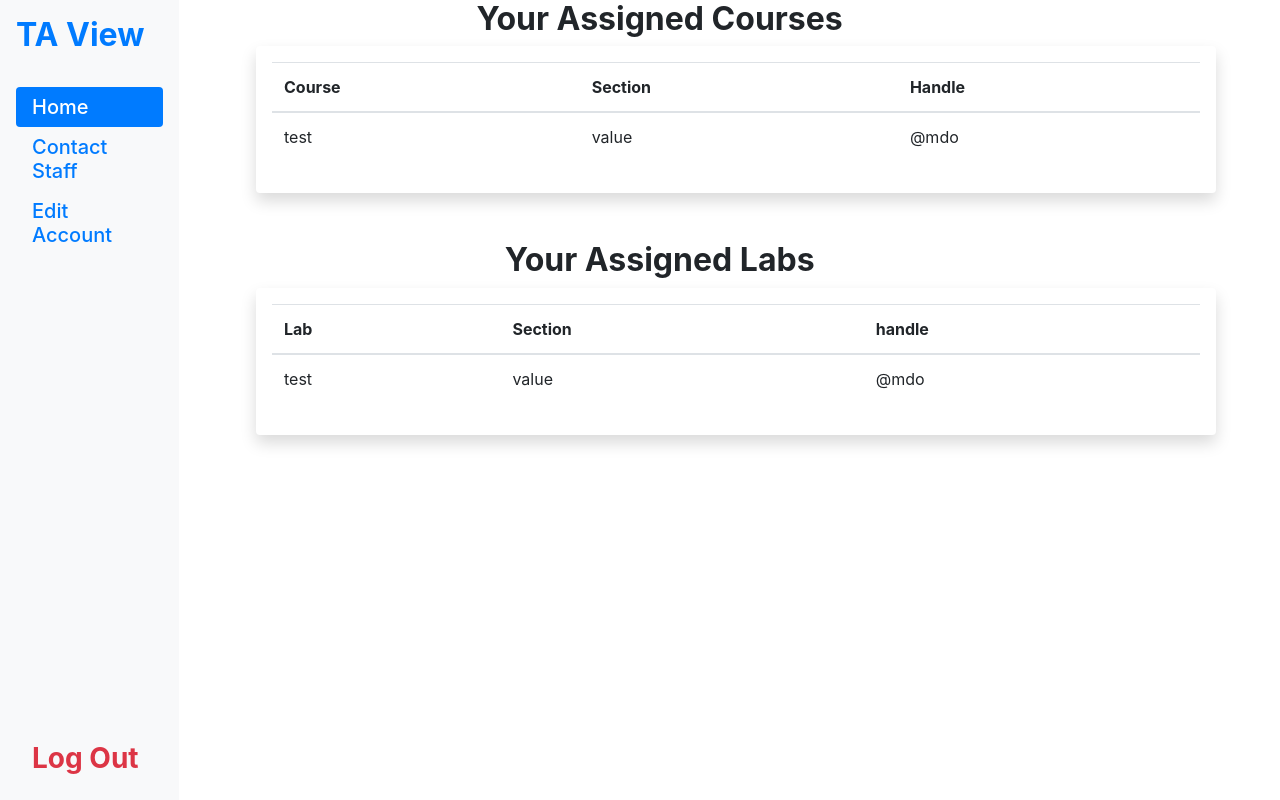
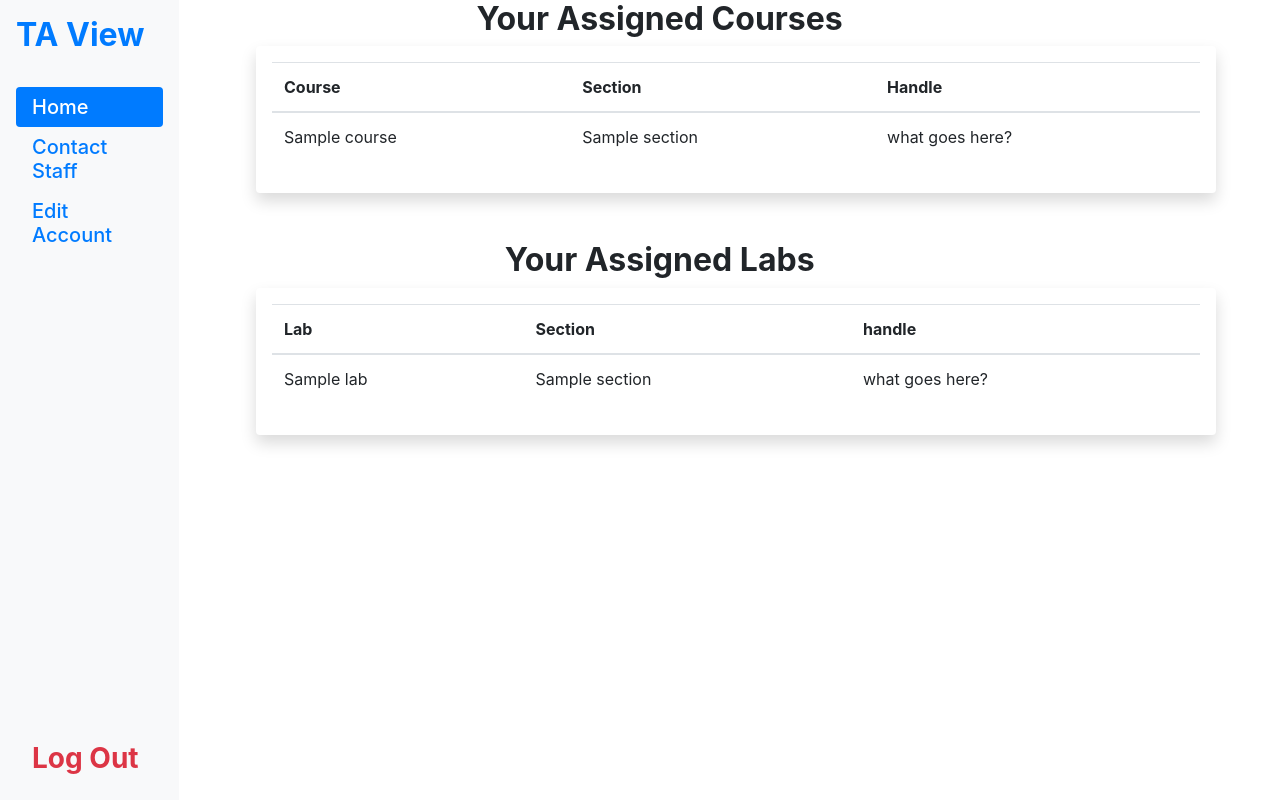
Before and after one commit to oliverswenson-uwm/GroupProject, a Django app: template GroupNullProject/templates/tapage.html in a window 1280 px wide. Run offline with Django 3.2, Linux system fonts and the light colour scheme; the template is opened without the code that fills it: most values are stand-ins (such as "Sample title", 1, 10 or a date in 2020); some libraries are stand-ins or nearby versions.

Commit message:
Did some work on the ta home page

```diff
--- a/DataLog/models.py
+++ b/DataLog/models.py
@@ -401,12 +401,13 @@ class TA(Staff, models.Model):
     def viewAssignments(self):
         tatolabs = TAToLab.objects.filter(ta=self)
         if 0 == len(tatolabs):
-            return None
+            return []
         assignments = []
         for i in tatolabs:
             lab = i.lab
             course = LabToCourse.objects.get(lab=lab).course
-            assignments.append((lab, course))
+            assignments.append(({"name": lab.name, "section": lab.section},
+                                {"name": course.name, "section": course.section}))
         return assignments
 
     # description: Takes an account and alters the variables based on the inputs in the call
--- a/GroupNullProject/AcceptanceTests/testAssignUser.py
+++ b/GroupNullProject/AcceptanceTests/testAssignUser.py
@@ -50,14 +50,14 @@ class assignTaToCourse(TestCase):
         self.course1 = self.admin.createCourse(nm="MATH240", sec="001", cre="3", pre="None", des="matrices")
 
     def test_default(self):
-        resp = self.client.post("/assignTAToCourse/", {"taSel": "TestTAone-testpassoneTA",
+        resp = self.client.post("/tatocourse/", {"taSel": "TestTAone-testpassoneTA",
                                                        "courseSel": "MATH240-101"
                                                        }, follow=True)
         self.assertEqual("TA assigned", resp.context["msg"])
 
     def test_duplicate(self):
         self.admin.assignProf(self.ta1.username, self.course1.name, self.course1.section)
-        resp = self.client.post("/assignTAToCourse/", {"taSel": "TestTAone-testpassoneTA",
+        resp = self.client.post("/tatocourse/", {"taSel": "TestTAone-testpassoneTA",
                                                        "courseSel": "MATH240-101"
                                                        }, follow=True)
         self.assertEqual("Unable to add TA to Course", resp.context["msg"])
--- a/GroupNullProject/UnitTests/TestViewTAAssignments.py
+++ b/GroupNullProject/UnitTests/TestViewTAAssignments.py
@@ -16,10 +16,10 @@ class TestViewTAAssignments(TestCase):
 
     def test_default(self):
         self.assignments = self.ta1.viewAssignments()
-        self.assertEqual(self.assignments, [(self.lab1, self.course1)])
+        self.assertEqual(self.assignments, [({'name': 'MATH240', 'section': 2}, {'name': 'MATH240', 'section': 1})])
 
     def test_noAssignments(self):
         self.ta2 = self.admin.createTA(fullName="TestTAtwo", email="taTwoGmail1@gmail.com", username="testTAtwo",
                                        password="testpasstwoTA", phNumber=1111111111,
                                        mailAdrs="3 TeachingAssistant Circle")
-        self.assertEqual(self.ta2.viewAssignments(), None)
+        self.assertEqual(self.ta2.viewAssignments(), [])
--- a/GroupNullProject/templates/tapage.html
+++ b/GroupNullProject/templates/tapage.html
@@ -60,11 +60,13 @@
         </tr>
         </thead>
         <tbody>
-        <tr>
-            <td>test</td>
-            <td>value</td>
-            <td>@mdo</td>
-        </tr>
+        {% for course in coursesQuery %}
+                <tr>
+                    <td>{{ course.name }}</td>
+                    <td>{{ course.section }}</td>
+                    <td>{{ "what goes here?" }}</td>
+                </tr>
+        {% endfor %}
 
         </tbody>
     </table>
@@ -87,11 +89,13 @@
         </tr>
         </thead>
         <tbody>
-        <tr>
-            <td>test</td>
-            <td>value</td>
-            <td>@mdo</td>
-        </tr>
+        {% for lab in labsQuery %}
+                <tr>
+                    <td>{{ lab.name }}</td>
+                    <td>{{ lab.section }}</td>
+                    <td>{{ "what goes here?" }}</td>
+                </tr>
+        {% endfor %}
 
         </tbody>
     </table>
```
Also changed, not shown: DataLog/views.py (+8 -1 lines).
